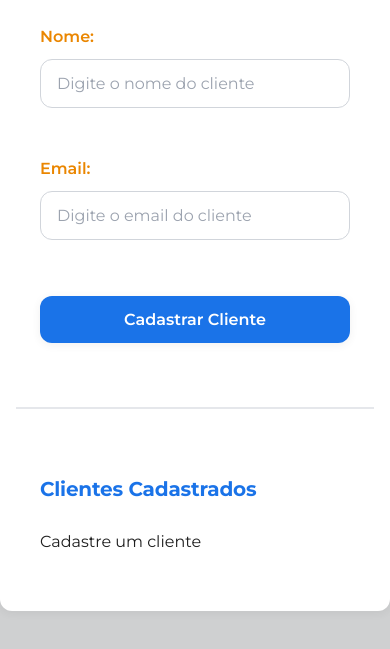
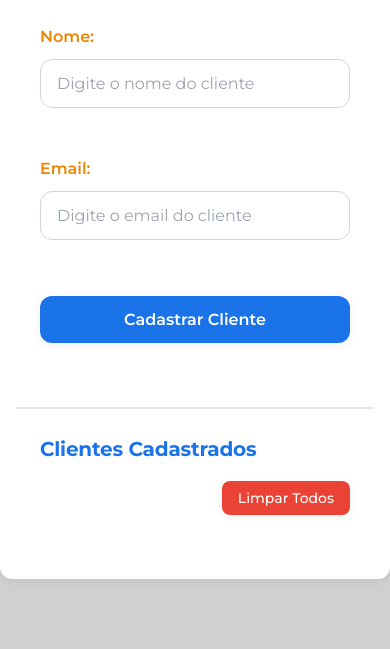
Before and after one commit to derick-rufino/Cadastro-Cliente-Web, a plain HTML site: page index.html in a window 390 px wide. Shown: the part 109-758 px from the top of the page. Drawn offline with Linux system fonts and the light colour scheme; a web font is replaced by a local one.

Commit message:
Adiciona botão para limpar todos os clientes cadastrados e ajusta layout da lista

```diff
--- a/index.html
+++ b/index.html
@@ -27,9 +27,13 @@
     </form>
 
     <div class="lista-clientes">
-      <h2>Clientes Cadastrados</h2>
+      <div class="lista-header">
+        <h2>Clientes Cadastrados</h2>
+        <button id="btnLimparTudo" class="btn-limpar-tudo">
+          Limpar Todos
+        </button>
+      </div>
       <ul id="listaClientes">
-        <p>Cadastre um cliente</p>
       </ul>
     </div>
   </div>
--- a/script.js
+++ b/script.js
@@ -2,6 +2,7 @@
 const nomeCliente = document.getElementById("nomeCliente");
 const emailCliente = document.getElementById("emailCliente");
 const formCliente = document.getElementById("formCliente");
+const btnLimparLista = document.getElementById("btnLimparTudo");
 
 const registroClientes = []; // Array para receber os clientes cadastrados
 const listaClientes = document.getElementById("listaClientes"); // Lista para exibir os clientes
@@ -17,6 +18,7 @@ function adicionarCliente(cliente) {
             Remover
           </button>`;
   listaClientes.appendChild(novoCliente);
+  novoCliente.scrollIntoView();
 }
 
 carregarDadosSalvos();
@@ -30,7 +32,7 @@ function carregarDadosSalvos() {
       adicionarCliente(cliente);
     });
   } else {
-    alert("Sem dados salvos");
+    console.error("Falha ao carregar registros");
   }
 }
 
@@ -48,6 +50,11 @@ formCliente.addEventListener("submit", function (event) {
 
   adicionarCliente(cliente);
   atualizarRegistroLocal();
+
+  nomeCliente.value = "";
+  emailCliente.value = "";
+  nomeCliente.focus(); // Retorna o foco para o campo nome
+
 });
 
 function removerCliente(clienteId) {
@@ -76,3 +83,11 @@ function atualizarRegistroLocal() {
   // Guarda no localStorage
   localStorage.setItem("registroSalvo", registroEmTexto);
 }
+
+btnLimparLista.addEventListener("click", function () {
+  if (confirm("Deseja remover TODOS os registros?")) {
+    registroClientes.length = 0; // Esvazia array
+    listaClientes.innerHTML = ""; // Limpa HTML
+    atualizarRegistroLocal(); // Salva array vazio
+  }
+});
--- a/style.css
+++ b/style.css
@@ -47,7 +47,7 @@ body {
   line-height: 1.6;
   -webkit-font-smoothing: antialiased;
   overflow-x: hidden;
-  &::-webkit-scrollbar{
+  &::-webkit-scrollbar {
     width: 4px;
   }
 }
@@ -201,6 +201,36 @@ label {
 .lista-clientes {
   border-top: 2px solid #e5e7eb;
   padding-top: 2rem;
+  scroll-behavior: smooth;
+}
+
+/* Header da lista com botão ao lado */
+.lista-header {
+  display: flex;
+  justify-content: space-between;
+  align-items: center;
+  margin-bottom: 1.5rem;
+}
+
+.lista-header h2 {
+  margin: 0;
+}
+
+/* Botão limpar lista - pequeno e vermelho */
+.btn-limpar-tudo {
+  background: var(--color-accent);
+  color: var(--color-on-accent);
+  padding: 0.5rem 1rem;
+  font-size: 0.875rem;
+  font-weight: 500;
+  width: auto;
+  margin: 0;
+  border-radius: 8px;
+}
+
+.btn-limpar-tudo:hover {
+  background: #d33b2c;
+  box-shadow: 0 4px 16px 0 rgba(234, 67, 53, 0.24);
 }
 
 #listaClientes {
@@ -388,6 +418,21 @@ label {
     font-size: 1.25rem;
   }
 
+  /* Ajustar header da lista em mobile */
+  .lista-header {
+    flex-direction: column;
+    align-items: flex-start;
+    gap: 1rem;
+  }
+
+  .lista-header h2 {
+    margin-bottom: 0;
+  }
+
+  .btn-limpar-tudo {
+    align-self: flex-end;
+  }
+
   .li-cliente {
     flex-direction: column;
     align-items: flex-start;
```
